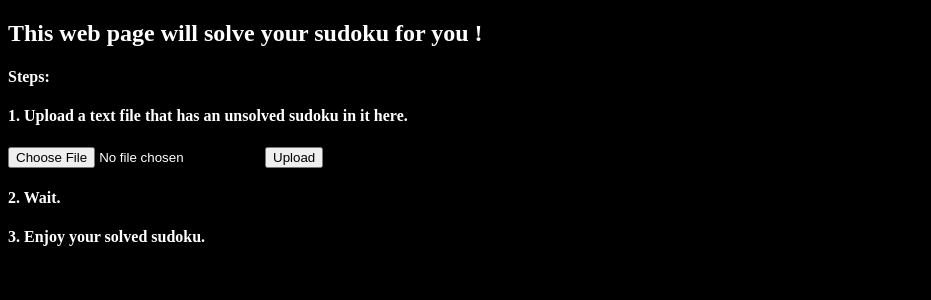
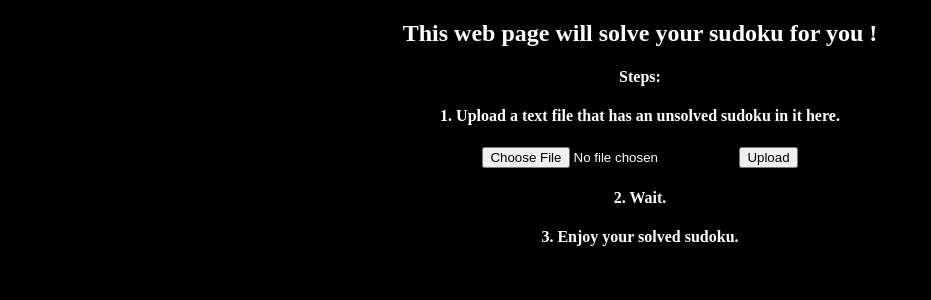
Before and after one commit to eden-fenster/Sudoku, a Flask app: page / in a window 1280 px wide. Shown: the top 300 px of the page, without its empty margins (0-931 px from the left). Run offline with Flask 3, Linux system fonts and the light colour scheme.

Commit message:
* Success !

```diff
--- a/web/static/styles/style.css
+++ b/web/static/styles/style.css
@@ -9,16 +9,20 @@ body {
    h2 {
      color: white;
      margin-left: 0px;
+     text-align: center;
    }
    h4 {
      color: white;
      margin-left: 0px;
+     text-align: center;
    }
    form {
      color: white;
      margin-left: 0px;
+     text-align: center;
    }
    p {
      color: white;
      margin-left: 0px;
+     text-align: center;
    }
```
Also changed, not shown: 1 other file.
